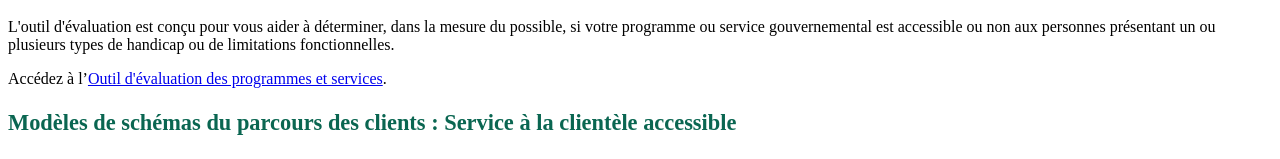
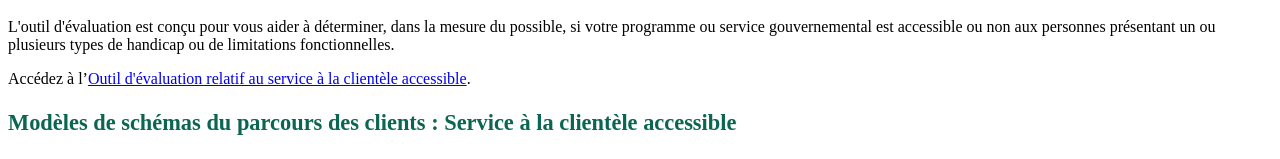
Before and after one commit to ceacs-cesca/ceacs-cesca.github.io, a plain HTML site: page playbook/tools/index-fr.html in a window 1280 px wide. Shown: the part 473-632 px from the top of the page. Drawn offline with Linux system fonts and the light colour scheme; a script that the page names is missing.

Commit message:
Update index-fr.html

```diff
--- a/playbook/tools/index-fr.html
+++ b/playbook/tools/index-fr.html
@@ -90,7 +90,7 @@
 				<section>
 					<h3>Outil d'&eacute;valuation des programmes et services</h3>
 					<p>L'outil d'&eacute;valuation est con&ccedil;u pour vous aider &agrave; d&eacute;terminer, dans la mesure du possible, si votre programme ou service gouvernemental est accessible ou non aux personnes pr&eacute;sentant un ou plusieurs types de handicap ou de limitations fonctionnelles.</p>
-					<p>Acc&eacute;dez &agrave; l&rsquo;<a href="../docs/AssessmentTool-fr.docx">Outil d'&eacute;valuation des programmes et services</a>.</p>
+					<p>Acc&eacute;dez &agrave; l&rsquo;<a href="../docs/AssessmentTool-fr.docx">Outil d'&eacute;valuation relatif au service &agrave; la client&egrave;le accessible</a>.</p>
 				</section>
 				<section>
 					<h3>Mod&egrave;les de sch&eacute;mas du parcours des clients&nbsp;: Service &agrave; la client&egrave;le accessible</h3>
```
